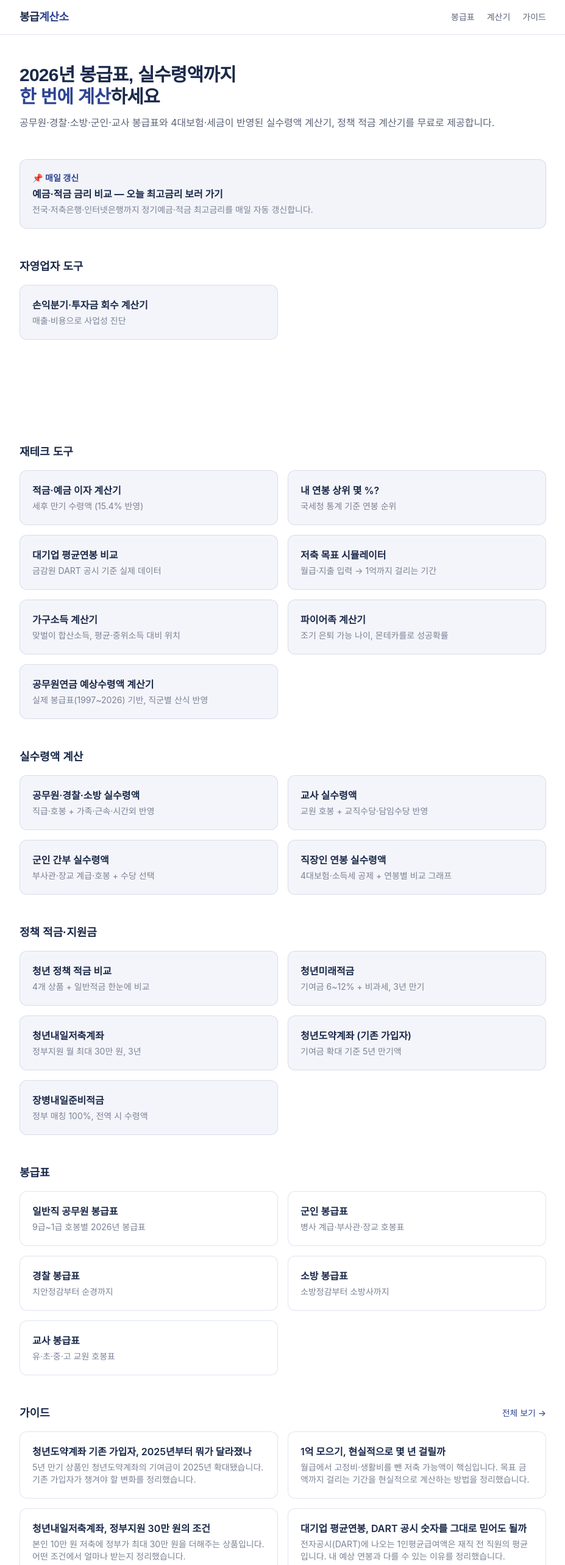
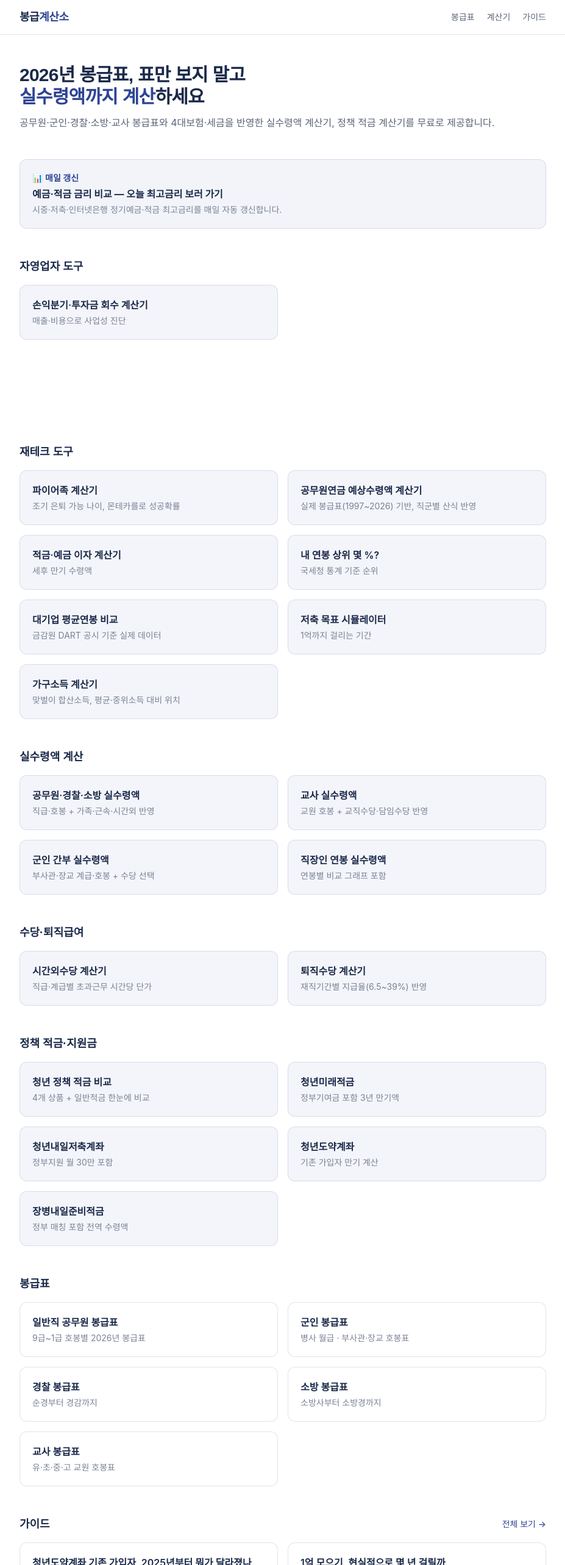
Before and after one commit to parkdane/pay-calc, a Next.js app: page / in a window 1280 px wide. Shown: the top 2566 px of the page at 61% size, without its empty margins (176-1103 px from the left). Built offline with nearby package versions, Linux system fonts and the light colour scheme; a web font is replaced by a local one.

Commit message:
홈페이지 동기화, 관련 계산기 간 배너 연결

```diff
--- a/app/calc/civil-net/page.tsx
+++ b/app/calc/civil-net/page.tsx
@@ -51,6 +51,23 @@ export default function Page() {
         <CivilNetCalc />
       </div>
 
+      <div className="grid gap-3 sm:grid-cols-2">
+        <Link
+          href="/calc/overtime-pay"
+          className="block rounded-xl border border-[rgba(46,68,148,0.14)] bg-[rgba(46,68,148,0.03)] p-4 transition hover:shadow-md"
+        >
+          <p className="text-xs font-semibold text-[#2E4494]">시간외근무가 많다면</p>
+          <p className="mt-0.5 font-bold text-[#1B2A4A]">시간외수당만 따로 계산하기 →</p>
+        </Link>
+        <Link
+          href="/calc/severance-pay"
+          className="block rounded-xl border border-[rgba(46,68,148,0.14)] bg-[rgba(46,68,148,0.03)] p-4 transition hover:shadow-md"
+        >
+          <p className="text-xs font-semibold text-[#2E4494]">퇴직을 앞두고 있다면</p>
+          <p className="mt-0.5 font-bold text-[#1B2A4A]">퇴직수당 계산해보기 →</p>
+        </Link>
+      </div>
+
       <section className="space-y-3 text-sm leading-relaxed text-[#5B6478]">
         <h2 className="text-xl font-bold text-[#1B2A4A]">계산 방식</h2>
         <p>
--- a/app/calc/military-net/page.tsx
+++ b/app/calc/military-net/page.tsx
@@ -43,6 +43,13 @@ export default function Page() {
       <div className="mx-[calc(50%-50vw)] w-screen">
         <MilitaryNetCalc />
       </div>
+      <Link
+        href="/calc/severance-pay"
+        className="block rounded-xl border border-[rgba(46,68,148,0.14)] bg-[rgba(46,68,148,0.03)] p-4 transition hover:shadow-md"
+      >
+        <p className="text-xs font-semibold text-[#2E4494]">전역을 앞두고 있다면</p>
+        <p className="mt-0.5 font-bold text-[#1B2A4A]">퇴직수당 계산해보기 →</p>
+      </Link>
       <section className="space-y-3 text-sm leading-relaxed text-[#5B6478]">
         <h2 className="text-xl font-bold text-[#1B2A4A]">계산 방식</h2>
         <p>
--- a/app/calc/pension-net/page.tsx
+++ b/app/calc/pension-net/page.tsx
@@ -51,6 +51,14 @@ export default function Page() {
         <PensionNetCalc />
       </div>
 
+      <Link
+        href="/calc/severance-pay"
+        className="block rounded-xl border border-[rgba(46,68,148,0.14)] bg-[rgba(46,68,148,0.03)] p-4 transition hover:shadow-md"
+      >
+        <p className="text-xs font-semibold text-[#2E4494]">연금 말고 목돈도 있습니다</p>
+        <p className="mt-0.5 font-bold text-[#1B2A4A]">퇴직 시 별도로 받는 퇴직수당 계산해보기 →</p>
+      </Link>
+
       <Faq items={FAQ} />
       <FaqJsonLd items={FAQ} />
 
--- a/app/calc/teacher-net/page.tsx
+++ b/app/calc/teacher-net/page.tsx
@@ -51,6 +51,23 @@ export default function Page() {
         <CivilNetCalc defaultOccId="teacher" />
       </div>
 
+      <div className="grid gap-3 sm:grid-cols-2">
+        <Link
+          href="/calc/overtime-pay"
+          className="block rounded-xl border border-[rgba(46,68,148,0.14)] bg-[rgba(46,68,148,0.03)] p-4 transition hover:shadow-md"
+        >
+          <p className="text-xs font-semibold text-[#2E4494]">초과근무가 많다면</p>
+          <p className="mt-0.5 font-bold text-[#1B2A4A]">시간외수당만 따로 계산하기 →</p>
+        </Link>
+        <Link
+          href="/calc/severance-pay"
+          className="block rounded-xl border border-[rgba(46,68,148,0.14)] bg-[rgba(46,68,148,0.03)] p-4 transition hover:shadow-md"
+        >
+          <p className="text-xs font-semibold text-[#2E4494]">퇴직을 앞두고 있다면</p>
+          <p className="mt-0.5 font-bold text-[#1B2A4A]">퇴직수당 계산해보기 →</p>
+        </Link>
+      </div>
+
       <section className="space-y-3 text-sm leading-relaxed text-[#5B6478]">
         <h2 className="text-xl font-bold text-[#1B2A4A]">계산 방식</h2>
         <p>
--- a/app/page.tsx
+++ b/app/page.tsx
@@ -4,9 +4,9 @@ import { GUIDES } from "@/data/guides";
 
 const SALARY = [
   { href: "/salary/civil", title: "일반직 공무원 봉급표", desc: "9급~1급 호봉별 2026년 봉급표" },
-  { href: "/salary/military", title: "군인 봉급표", desc: "병사 계급·부사관·장교 호봉표" },
-  { href: "/salary/police", title: "경찰 봉급표", desc: "치안정감부터 순경까지" },
-  { href: "/salary/fire", title: "소방 봉급표", desc: "소방정감부터 소방사까지" },
+  { href: "/salary/military", title: "군인 봉급표", desc: "병사 월급 · 부사관·장교 호봉표" },
+  { href: "/salary/police", title: "경찰 봉급표", desc: "순경부터 경감까지" },
+  { href: "/salary/fire", title: "소방 봉급표", desc: "소방사부터 소방경까지" },
   { href: "/salary/teacher", title: "교사 봉급표", desc: "유·초·중·고 교원 호봉표" },
 ] as const;
 
@@ -20,13 +20,13 @@ const CALC_GROUPS = [
   {
     title: "재테크 도구",
     items: [
-      { href: "/calc/deposit", title: "적금·예금 이자 계산기", desc: "세후 만기 수령액 (15.4% 반영)" },
-      { href: "/calc/income-rank", title: "내 연봉 상위 몇 %?", desc: "국세청 통계 기준 연봉 순위" },
-      { href: "/calc/salary-compare", title: "대기업 평균연봉 비교", desc: "금감원 DART 공시 기준 실제 데이터" },
-      { href: "/calc/savings-goal", title: "저축 목표 시뮬레이터", desc: "월급·지출 입력 → 1억까지 걸리는 기간" },
-      { href: "/calc/household-income", title: "가구소득 계산기", desc: "맞벌이 합산소득, 평균·중위소득 대비 위치" },
       { href: "/calc/fire", title: "파이어족 계산기", desc: "조기 은퇴 가능 나이, 몬테카를로 성공확률" },
       { href: "/calc/pension-net", title: "공무원연금 예상수령액 계산기", desc: "실제 봉급표(1997~2026) 기반, 직군별 산식 반영" },
+      { href: "/calc/deposit", title: "적금·예금 이자 계산기", desc: "세후 만기 수령액" },
+      { href: "/calc/income-rank", title: "내 연봉 상위 몇 %?", desc: "국세청 통계 기준 순위" },
+      { href: "/calc/salary-compare", title: "대기업 평균연봉 비교", desc: "금감원 DART 공시 기준 실제 데이터" },
+      { href: "/calc/savings-goal", title: "저축 목표 시뮬레이터", desc: "1억까지 걸리는 기간" },
+      { href: "/calc/household-income", title: "가구소득 계산기", desc: "맞벌이 합산소득, 평균·중위소득 대비 위치" },
     ],
   },
   {
@@ -35,22 +35,29 @@ const CALC_GROUPS = [
       { href: "/calc/civil-net", title: "공무원·경찰·소방 실수령액", desc: "직급·호봉 + 가족·근속·시간외 반영" },
       { href: "/calc/teacher-net", title: "교사 실수령액", desc: "교원 호봉 + 교직수당·담임수당 반영" },
       { href: "/calc/military-net", title: "군인 간부 실수령액", desc: "부사관·장교 계급·호봉 + 수당 선택" },
-      { href: "/calc/worker-net", title: "직장인 연봉 실수령액", desc: "4대보험·소득세 공제 + 연봉별 비교 그래프" },
+      { href: "/calc/worker-net", title: "직장인 연봉 실수령액", desc: "연봉별 비교 그래프 포함" },
+    ],
+  },
+  {
+    title: "수당·퇴직급여",
+    items: [
+      { href: "/calc/overtime-pay", title: "시간외수당 계산기", desc: "직급·계급별 초과근무 시간당 단가" },
+      { href: "/calc/severance-pay", title: "퇴직수당 계산기", desc: "재직기간별 지급율(6.5~39%) 반영" },
     ],
   },
   {
     title: "정책 적금·지원금",
     items: [
       { href: "/calc/youth-compare", title: "청년 정책 적금 비교", desc: "4개 상품 + 일반적금 한눈에 비교" },
-      { href: "/calc/youth-save", title: "청년미래적금", desc: "기여금 6~12% + 비과세, 3년 만기" },
-      { href: "/calc/naeil-save", title: "청년내일저축계좌", desc: "정부지원 월 최대 30만 원, 3년" },
-      { href: "/calc/leap-save", title: "청년도약계좌 (기존 가입자)", desc: "기여금 확대 기준 5년 만기액" },
-      { href: "/calc/soldier-save", title: "장병내일준비적금", desc: "정부 매칭 100%, 전역 시 수령액" },
+      { href: "/calc/youth-save", title: "청년미래적금", desc: "정부기여금 포함 3년 만기액" },
+      { href: "/calc/naeil-save", title: "청년내일저축계좌", desc: "정부지원 월 30만 포함" },
+      { href: "/calc/leap-save", title: "청년도약계좌", desc: "기존 가입자 만기 계산" },
+      { href: "/calc/soldier-save", title: "장병내일준비적금", desc: "정부 매칭 포함 전역 수령액" },
     ],
   },
 ] as const;
 
-// 최신순으로 정렬해 상위 8개만 홈에 노출
+// 최신순으로 정렬해 상위 8개만 홈에 노출 (data/guides.ts에서 자동으로 가져옴 -> 새 가이드 추가해도 홈은 자동 반영됨)
 const RECENT_GUIDES = [...GUIDES]
   .sort((a, b) => (a.date > b.date ? -1 : 1))
   .slice(0, 8);
@@ -60,12 +67,12 @@ export default function Home() {
     <div className="space-y-12">
       <section className="space-y-3 pt-4">
         <h1 className="text-3xl font-bold tracking-tight text-[#1B2A4A]">
-          2026년 봉급표, 실수령액까지
+          2026년 봉급표, 표만 보지 말고
           <br />
-          <span className="text-[#2E4494]">한 번에 계산</span>하세요
+          <span className="text-[#2E4494]">실수령액까지 계산</span>하세요
         </h1>
         <p className="text-[#5B6478]">
-          공무원·경찰·소방·군인·교사 봉급표와 4대보험·세금이 반영된 실수령액
+          공무원·군인·경찰·소방·교사 봉급표와 4대보험·세금을 반영한 실수령액
           계산기, 정책 적금 계산기를 무료로 제공합니다.
         </p>
       </section>
@@ -74,12 +81,12 @@ export default function Home() {
         href="/rates"
         className="block rounded-xl border border-[rgba(46,68,148,0.14)] bg-[rgba(46,68,148,0.06)] p-5 transition hover:shadow-md"
       >
-        <p className="text-sm font-semibold text-[#2E4494]">📌 매일 갱신</p>
+        <p className="text-sm font-semibold text-[#2E4494]">📊 매일 갱신</p>
         <p className="mt-1 font-bold text-[#1B2A4A]">
           예금·적금 금리 비교 — 오늘 최고금리 보러 가기
         </p>
         <p className="mt-1 text-sm text-[#7A8296]">
-          전국·저축은행·인터넷은행까지 정기예금·적금 최고금리를 매일 자동 갱신합니다.
+          시중·저축·인터넷은행 정기예금·적금 최고금리를 매일 자동 갱신합니다.
         </p>
       </Link>
 
```
